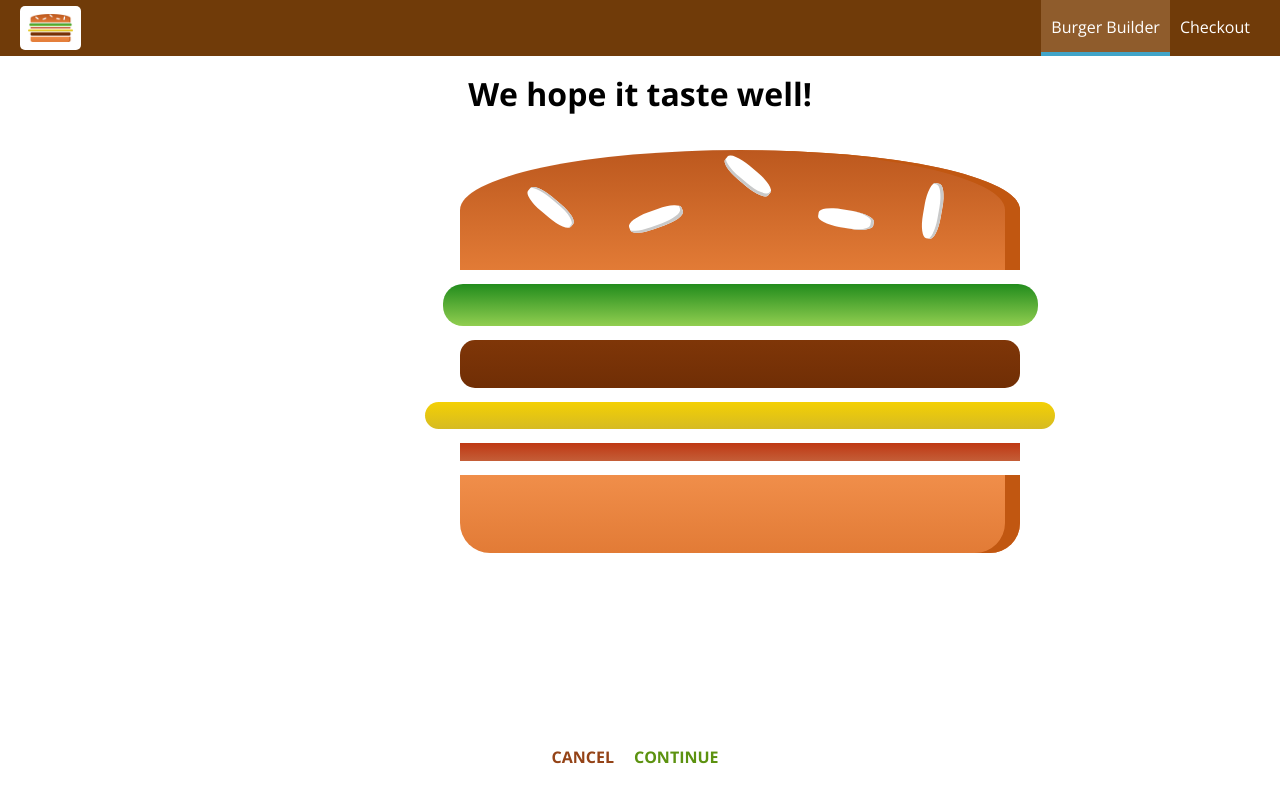
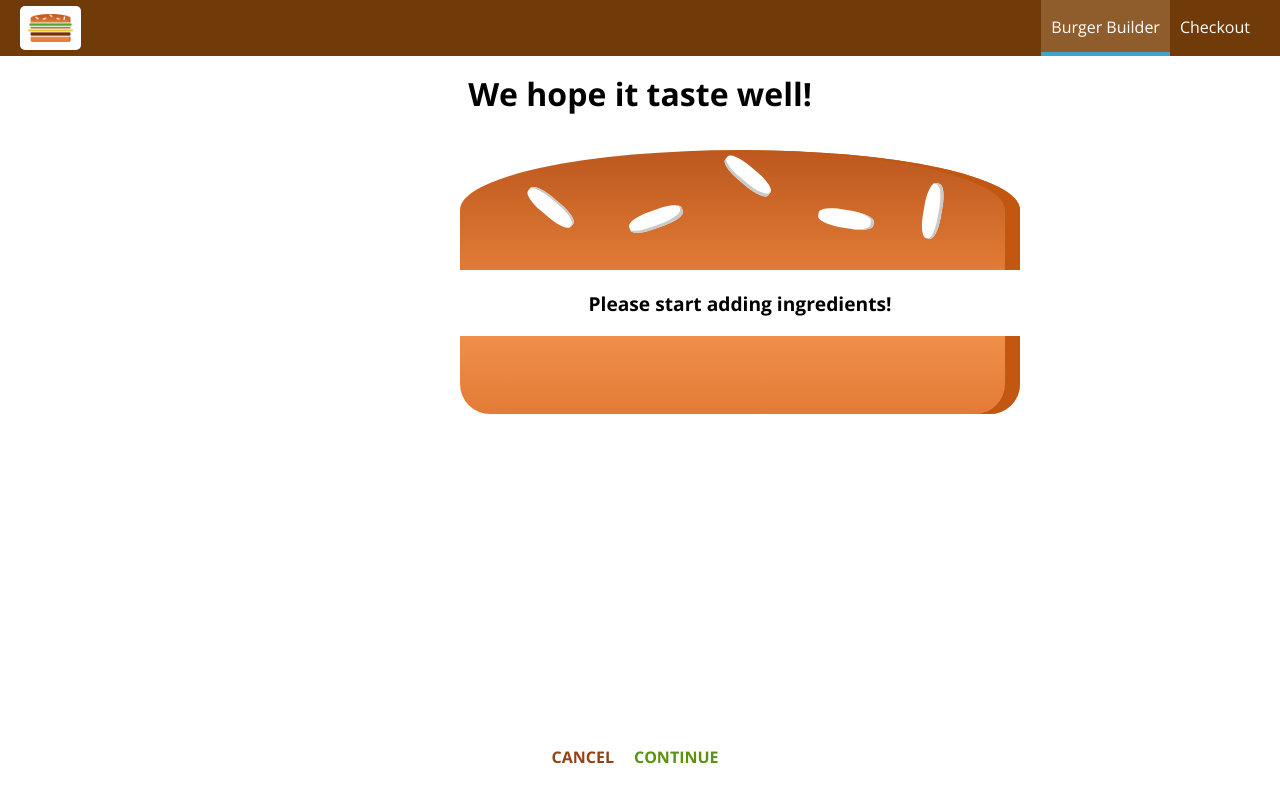
Before and after one commit to PaPa31/react-complete-guide, a React (Create React App) app: page /checkout in a window 1280 px wide. Built offline with nearby package versions, Linux system fonts and the light colour scheme.

Commit message:
12.6 Passing Ingredients via Query Params

```diff
--- a/src/containers/BurgerBuilder/BurgerBuilder.js
+++ b/src/containers/BurgerBuilder/BurgerBuilder.js
@@ -117,7 +117,20 @@ class BurgerBuilder extends Component {
     //   .catch((error) => {
     //     this.setState({ loading: false, purchasing: false });
     //   });
-    this.props.history.push("/checkout");
+    const queryParams = [];
+    for (let i in this.state.ingredients) {
+      queryParams.push(
+        encodeURIComponent(i) +
+          "=" +
+          encodeURIComponent(this.state.ingredients[i])
+      );
+    }
+    const queryString = queryParams.join("&");
+
+    this.props.history.push({
+      pathname: "/checkout",
+      search: "?" + queryString,
+    });
   };
   render() {
     const disabledInfo = {
--- a/src/containers/Checkout/Checkout.js
+++ b/src/containers/Checkout/Checkout.js
@@ -10,6 +10,15 @@ class Checkout extends Component {
       bacon: 1,
     },
   };
+
+  componentDidMount() {
+    const query = new URLSearchParams(this.props.location.search);
+    const ingredients = {};
+    for (let param of query.entries()) {
+      ingredients[param[0]] = +param[1];
+    }
+    this.setState({ ingredients: ingredients });
+  }
 
   checkoutCancelledHandler = () => {
     this.props.history.goBack();
```
